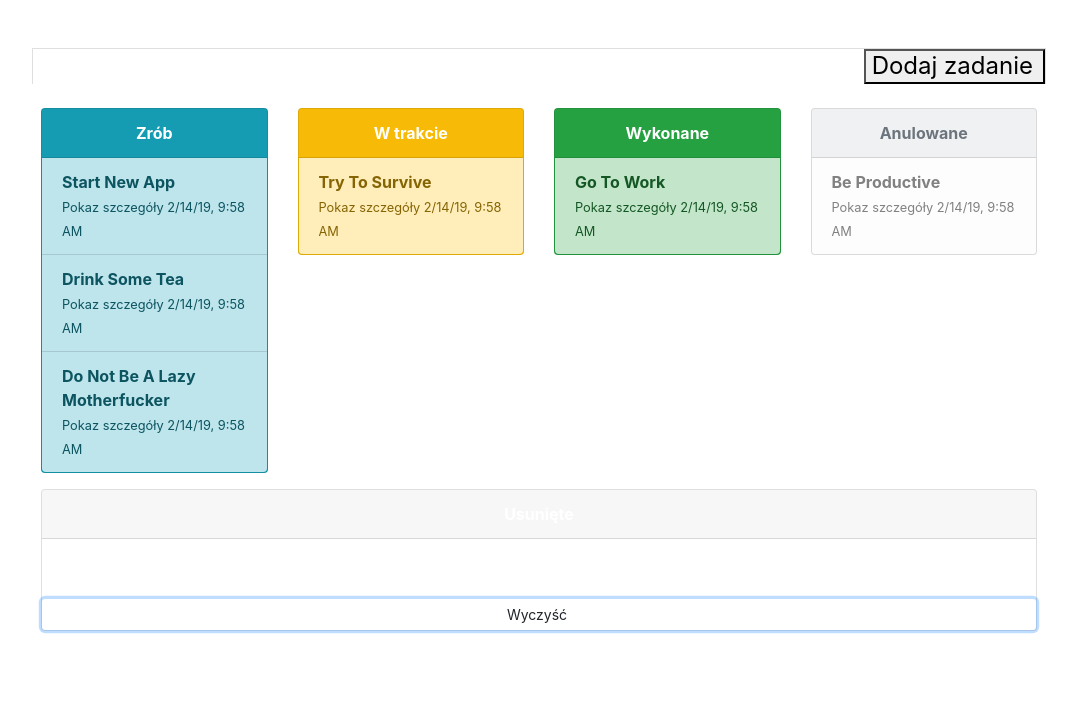
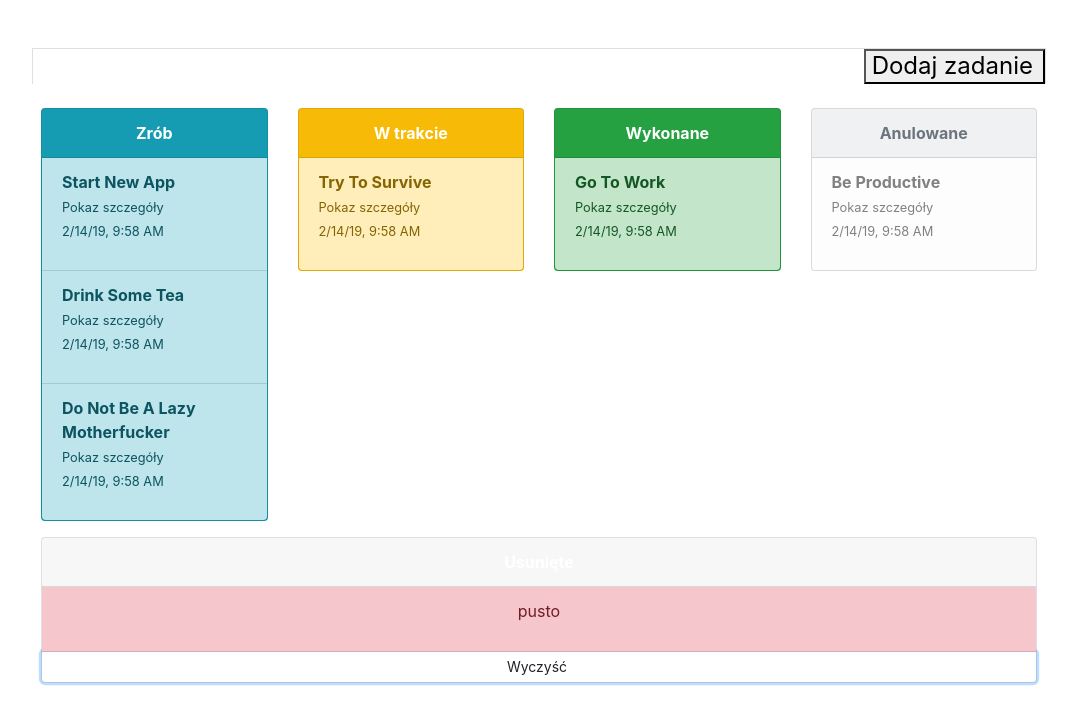
Before and after one commit to 5ocjal/Get-Things-Done, an Angular app: page / in a window 1280 px wide. Both pictures are taken after a click on the button "Wyczyść". Shown: the top 724 px of the page, without its empty margins (101-1178 px from the left). Built offline with nearby package versions, Linux system fonts and the light colour scheme; what angular-bootstrap-md would draw is missing.

Commit message:
empty message added

```diff
--- a/src/app/listview/listview.component.css
+++ b/src/app/listview/listview.component.css
@@ -5,7 +5,7 @@
     transition: transform 550ms cubic-bezier(0, 0, 0.2, 1);
   }
   .cdk-drag-placeholder {
-    background: rgba(237, 240, 243, 0.829);
+    background: rgba(237, 240, 243, 0.616);
   }
 
   .listme {
--- a/src/app/listview/listview.component.html
+++ b/src/app/listview/listview.component.html
@@ -59,10 +59,13 @@
           </div>
           <cdk-drop class="listme list-group list-group-flush" #todoList [data]="todo"
             [connectedTo]="[doneList, cancelledList, progressList, deleteList]" (dropped)="drop($event)">
+            <div class="list-group-item list-group-item-info" *ngIf="todo.length < 1" cdkDrag>
+              <p class="grey-text text-center">pusto</p>
+            </div>
             <div class="list-group-item list-group-item-info" *ngFor="let item of todo" cdkDrag>
               <dt class="sm-3"> {{ item.title | titlecase }} </dt>
-              <small class="grey-text"> Pokaz szczegóły</small>
-              <small class="grey-text"> {{ item.dateAdded | date:'short' }}</small>
+              <small class="grey-text">Pokaz szczegóły</small>
+              <p><small> {{ item.dateAdded | date:'short' }}</small></p>
             </div>
           </cdk-drop>
         </div>
@@ -75,10 +78,13 @@
           </div>
           <cdk-drop class="listme list-group list-group-flush" #progressList [data]="progress"
             [connectedTo]="[todoList, cancelledList, doneList, deleteList]" (dropped)="drop($event)">
+            <div class="list-group-item list-group-item-warning" *ngIf="progress.length < 1" cdkDrag>
+                <p class="grey-text text-center">pusto</p>
+              </div>
             <div class="list-group-item list-group-item-warning" *ngFor="let item of progress" cdkDrag>
               <dt class="sm-3"> {{ item.title | titlecase }} </dt>
               <small class="grey-text"> Pokaz szczegóły</small>
-              <small class="grey-text"> {{ item.dateAdded | date:'short' }}</small>
+              <p><small> {{ item.dateAdded | date:'short' }}</small></p>
             </div>
           </cdk-drop>
         </div>
@@ -91,10 +97,13 @@
           </div>
           <cdk-drop class="listme list-group list-group-flush" #doneList [data]="done"
             [connectedTo]="[todoList, cancelledList, progressList, deleteList]" (dropped)="drop($event)">
+            <div class="list-group-item list-group-item-success" *ngIf="done.length < 1" cdkDrag>
+                <p class="grey-text text-center">pusto</p>
+              </div>
             <div class="list-group-item list-group-item-success" *ngFor="let item of done" cdkDrag>
               <dt class="sm-3"> {{ item.title | titlecase }} </dt>
               <small class="grey-text"> Pokaz szczegóły</small>
-              <small class="grey-text"> {{ item.dateAdded | date:'short' }}</small>
+              <p><small> {{ item.dateAdded | date:'short' }}</small></p>
             </div>
           </cdk-drop>
         </div>
@@ -107,10 +116,13 @@
           </div>
           <cdk-drop class="listme list-group list-group-flush" #cancelledList [data]="cancelled"
             [connectedTo]="[todoList, progressList, doneList, deleteList]" (dropped)="drop($event)">
+            <div class="list-group-item list-group-item-light" *ngIf="cancelled.length < 1" cdkDrag>
+                <p class="grey-text text-center">pusto</p>
+              </div>
             <div class="list-group-item list-group-item-light" *ngFor="let item of cancelled" cdkDrag>
               <dt class="sm-3"> {{ item.title | titlecase }} </dt>
               <small class="grey-text"> Pokaz szczegóły</small>
-              <small class="grey-text"> {{ item.dateAdded | date:'short' }}</small>
+              <p><small> {{ item.dateAdded | date:'short' }}</small></p>
             </div>
           </cdk-drop>
         </div>
@@ -127,10 +139,13 @@
           </div>
           <cdk-drop class="listme list-group list-group-flush" #deleteList [data]="delete"
             [connectedTo]="[todoList, doneList, cancelledList, progressList]" (dropped)="drop($event)">
+            <div class="list-group-item list-group-item-danger" *ngIf="delete.length < 1" cdkDrag>
+                <p class="grey-text text-center">pusto</p>
+              </div>
             <div class="list-group-item list-group-item-danger" *ngFor="let item of delete" cdkDrag>
               <dt class="sm-3"> {{ item.title | titlecase }} </dt>
               <small class="grey-text"> Pokaz szczegóły</small>
-              <small class="grey-text"> {{ item.dateAdded | date:'short' }}</small>
+              <p><small> {{ item.dateAdded | date:'short' }}</small></p>
             </div>
           </cdk-drop>
           <button (click)="clearList()" class="btn btn-red darken-3 btn-sm btn-block btn-red darken-3">
```
Also changed, not shown: 1 other file (tests, documents, lock files or other folders).
